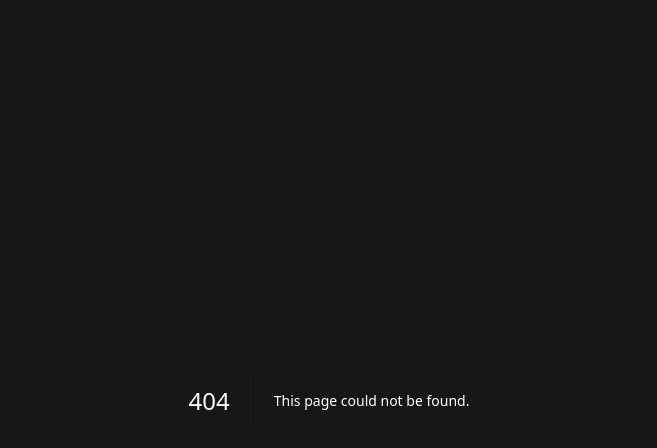
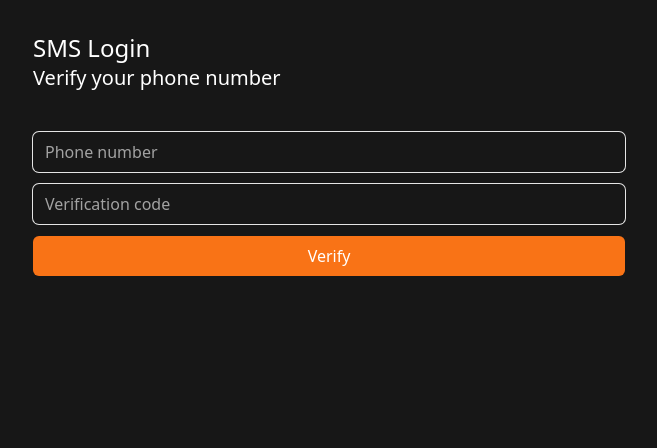
Before and after one commit to deankim1118/carrot_market-clone, a Next.js app: page /sms in a window 1280 px wide. Before the commit this address had no page. Shown: the top 448 px of the page, without its empty margins (311-968 px from the left). Built offline with nearby package versions, Linux system fonts and the light colour scheme.

Commit message:
SMS Login Page UI

```diff
--- /dev/null
+++ b/app/sms/page.tsx
@@ -0,0 +1,28 @@
+import FormInput from '@/components/FormInput';
+import FormButton from '@/components/FormButton';
+
+export default function SMSLogin() {
+  return (
+    <div className='flex flex-col gap-10 py-8 px-6'>
+      <div className='flex-flex-col gap-2 *:font-medium '>
+        <h1 className='text-2xl'>SMS Login</h1>
+        <h2 className='text-xl'>Verify your phone number</h2>
+      </div>
+      <form className='flex flex-col gap-3'>
+        <FormInput
+          type='number'
+          placeholder='Phone number'
+          required={true}
+          errors={[]}
+        />
+        <FormInput
+          type='number'
+          placeholder='Verification code'
+          required={true}
+          errors={[]}
+        />
+        <FormButton loading={false} text='Verify' />
+      </form>
+    </div>
+  );
+}
```
